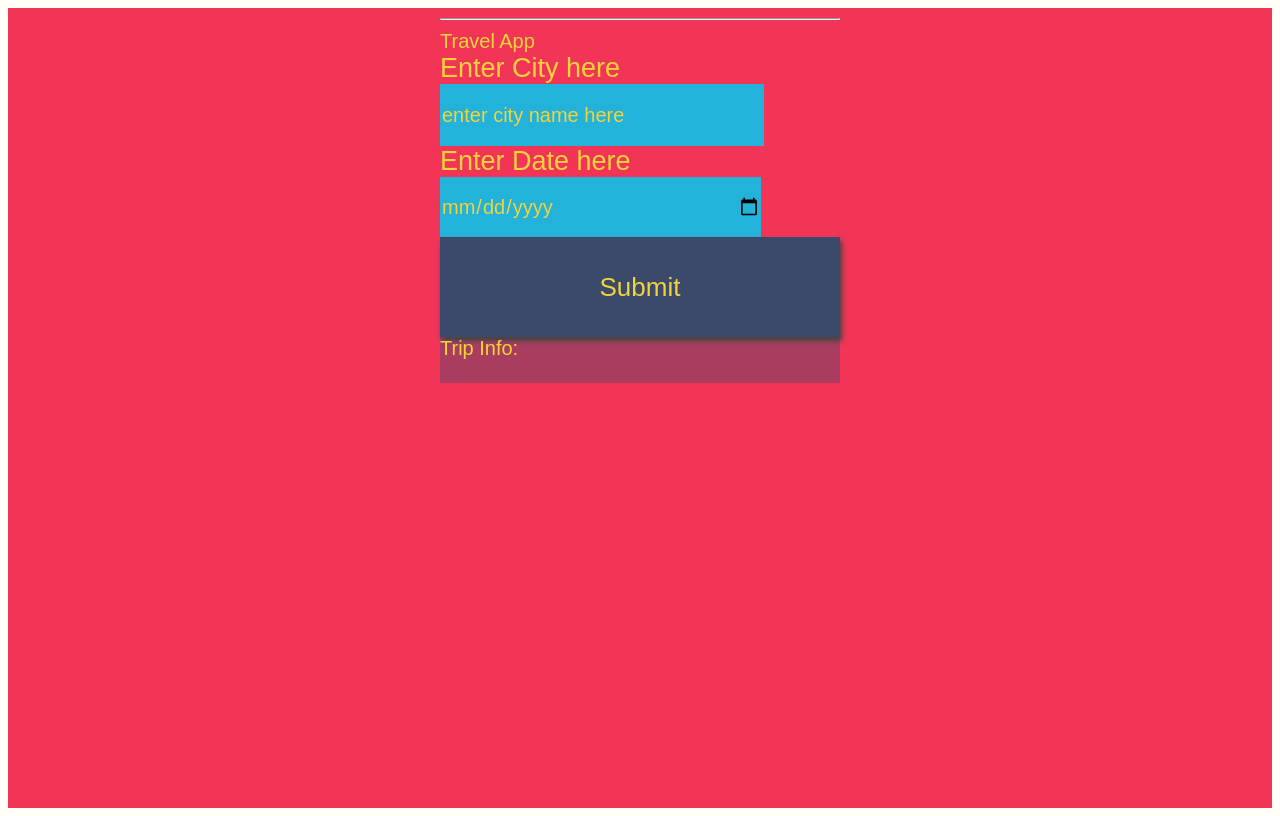
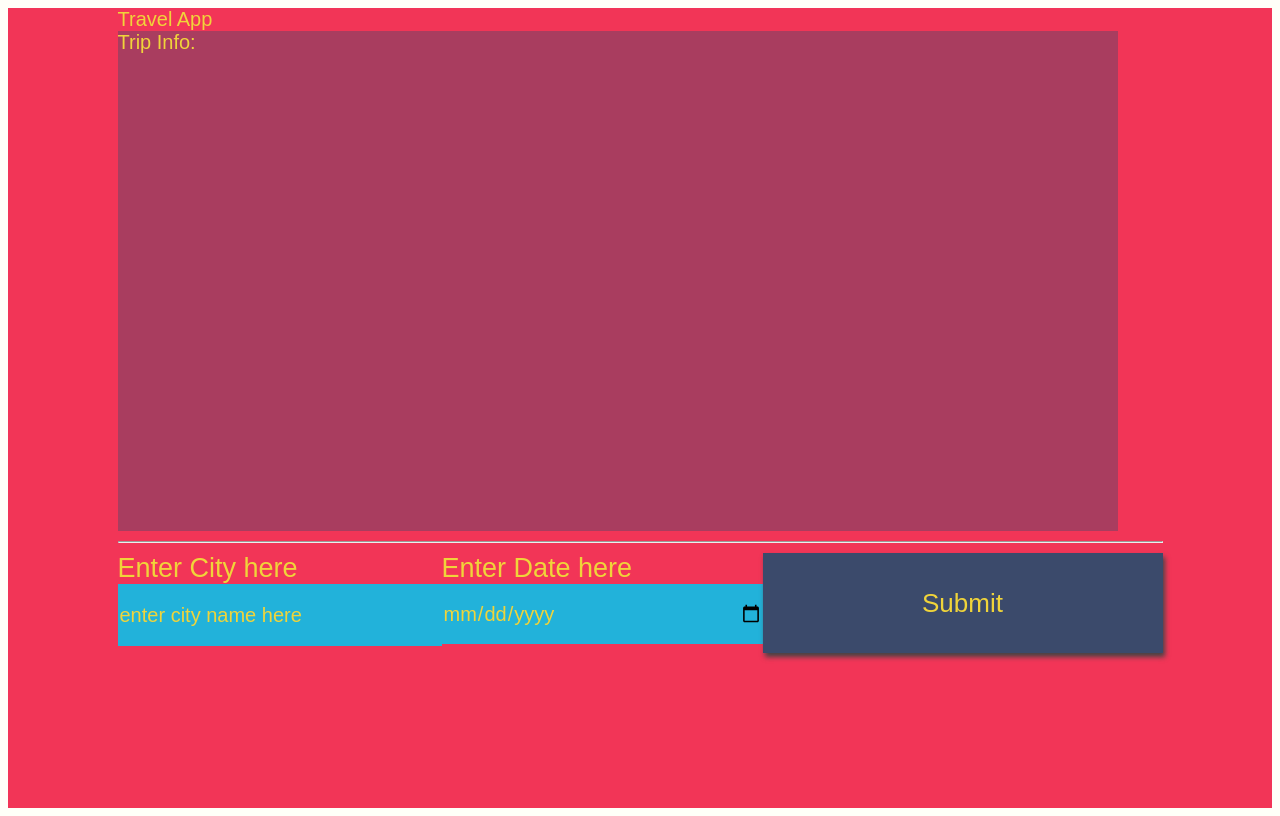
Before and after one commit to benjaminhyw/udacity-travel-app, a website built with webpack: page src/client/views/index.html in a window 1280 px wide. Built offline with nearby package versions, Linux system fonts and the light colour scheme.

Commit message:
Begin adding basic new style placement

```diff
--- a/src/client/styles/style.scss
+++ b/src/client/styles/style.scss
@@ -16,11 +16,17 @@ body {
   font-family: "Oswald", sans-serif;
 }
 
+.inputFields {
+  display: flex;
+}
+
 .holder {
 }
 
 .entry {
   background: rgba(59, 74, 107, 0.4);
+  width: 1000px;
+  height: 500px;
 }
 
 #entryHolder {
--- a/src/client/views/index.html
+++ b/src/client/views/index.html
@@ -11,26 +11,14 @@
   <body>
     <div id="app">
       <main>
-        <hr />
         <div class="holder headline">
           Travel App
-        </div>
-        <div class="holder city">
-          <label for="city">Enter City here</label>
-          <input type="text" id="city" placeholder="enter city name here" />
-        </div>
-        <div class="holder date">
-          <label for="city">Enter Date here</label>
-          <input type="date" id="date" name="date" />
-        </div>
-        <div class="holder feel">
-          <button id="submit" type="submit">Submit</button>
         </div>
         <div class="holder entry">
           <div class="title">Trip Info:</div>
           <div id="entryHolder">
             <div id="cityName"></div>
-            <img id="locationPicture"></img>
+            <img id="locationPicture" />
             <div id="formattedTodaysDate"></div>
             <div id="formattedTravelDate"></div>
             <div id="daysBeforeDeparture"></div>
@@ -40,6 +28,20 @@
             <div id="currentForecast"></div>
             <div id="predictedForecast"></div>
             <div id="error"></div>
+          </div>
+        </div>
+        <hr />
+        <div class="inputFields">
+          <div class="holder city">
+            <label for="city">Enter City here</label>
+            <input type="text" id="city" placeholder="enter city name here" />
+          </div>
+          <div class="holder date">
+            <label for="city">Enter Date here</label>
+            <input type="date" id="date" name="date" />
+          </div>
+          <div class="holder feel">
+            <button id="submit" type="submit">Submit</button>
           </div>
         </div>
       </main>
```
